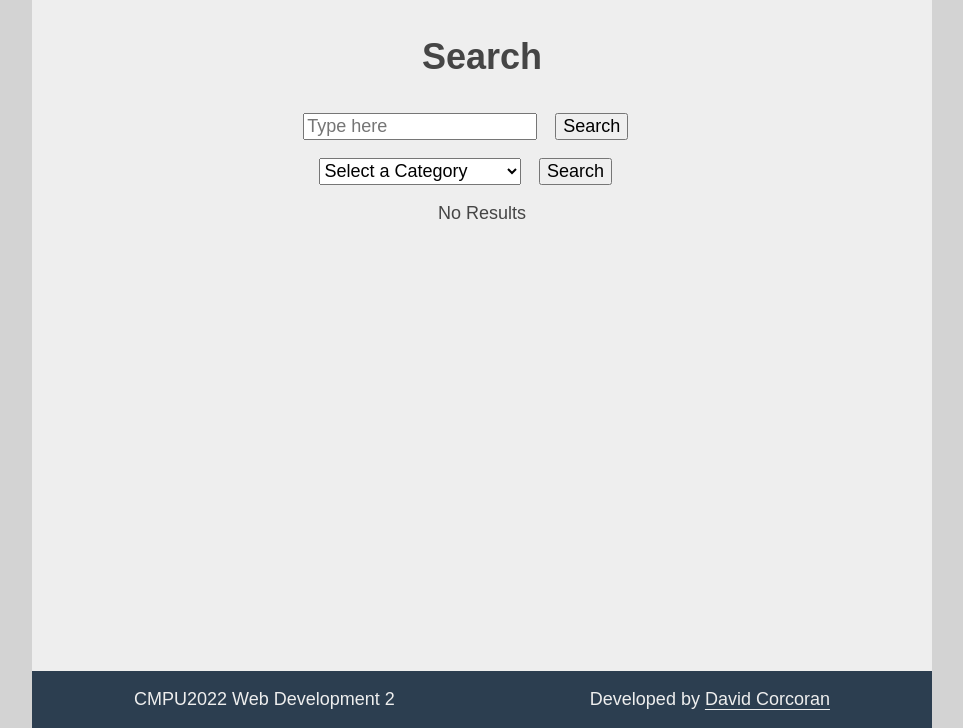
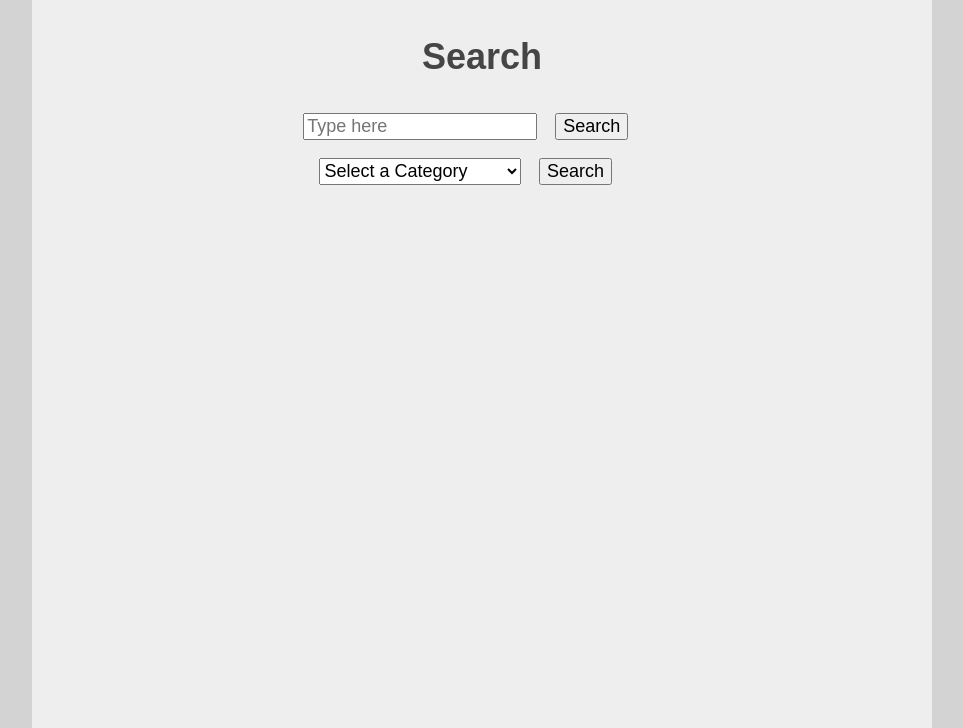
Before and after one commit to ArcaneIRE/Web-Development-2-Project, a PHP site: page /view/search.php in a window 1280 px wide. Shown: the part 72-800 px from the top of the page, without its empty margins (158-1121 px from the left). Run offline with PHP 8.4, Linux system fonts and the light colour scheme; the visitor is signed in with stand-in values (Sample User, id 1); data that the repository does not hold is empty.

Commit message:
Fix 'no results' showing on fresh load

```diff
--- a/view/search.php
+++ b/view/search.php
@@ -65,7 +65,7 @@
         }
 
         if (!isset($result->num_rows)) {
-          echo '<p>No Results</p>';
+          return;
         }
         elseif ($result->num_rows === 0) {
           echo '<p>No Results</p>';
```
